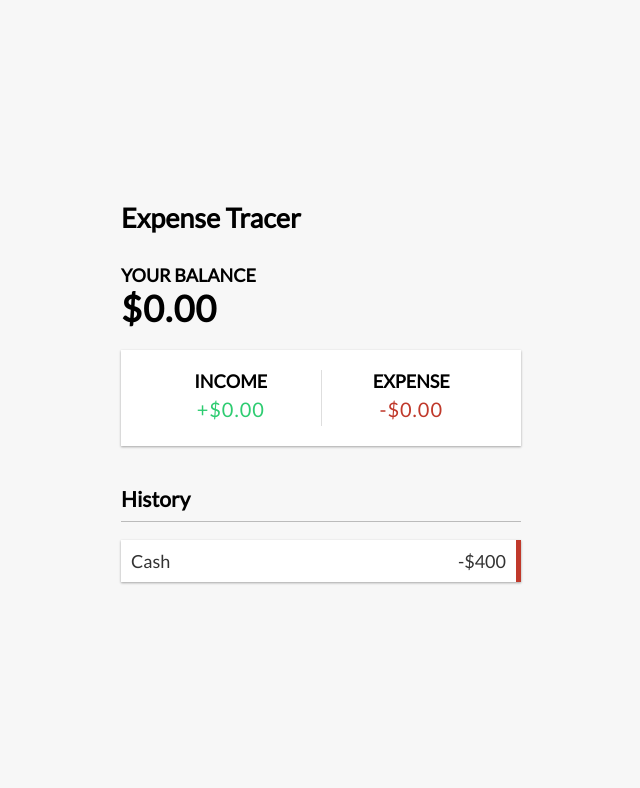
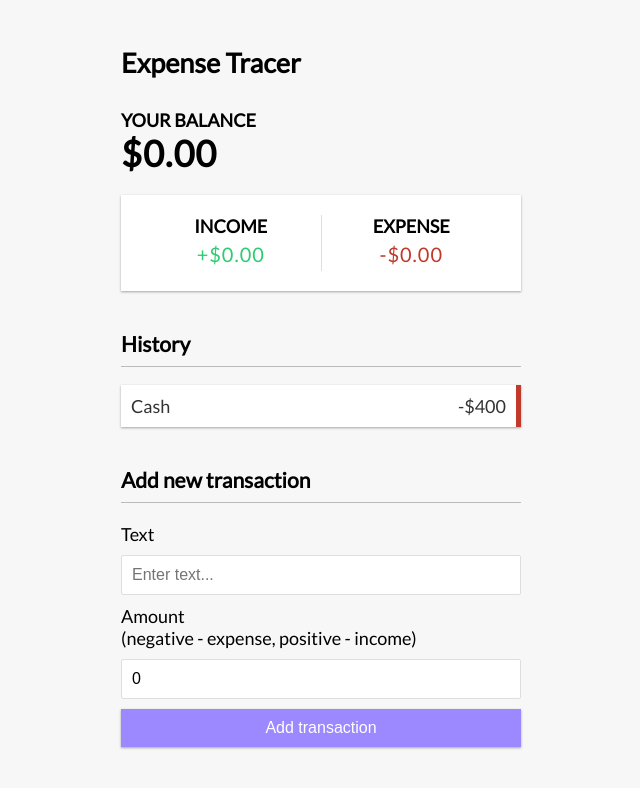
Before and after one commit to jls777/expense-tracker, a React (Vite) app: page / in a window 1280 px wide. Shown: the top 788 px of the page, without its empty margins (319-959 px from the left). Built offline with nearby package versions, Linux system fonts and the light colour scheme.

Commit message:
added transactionlist component

```diff
--- a/src/App.jsx
+++ b/src/App.jsx
@@ -3,6 +3,7 @@
 import { Balance } from './components/Balance'
 import { IncomeExpenses } from './components/IncomeExpenses'
 import { TransactionList } from './components/TransactionList'
+import { AddTransaction } from './components/AddTransaction'
 
 function App() {
 
@@ -13,6 +14,7 @@
         <Balance />
         <IncomeExpenses />
         <TransactionList />
+        <AddTransaction />
       </div>
     </div>
   )
--- /dev/null
+++ b/src/components/AddTransaction.jsx
@@ -0,0 +1,27 @@
+import React, { useState } from "react";
+
+export const AddTransaction = () => {
+  const [text, setText] = useState('');
+  const [amount, setAmount] = useState(0);
+
+
+  return (
+    <>
+      <h3>Add new transaction</h3>
+      <form>
+        <div className="form-control">
+          <label htmlFor="text">Text</label>
+          <input type="text"  value={text} onChange={(e) => setText(e.target.value)} placeholder="Enter text..." />
+        </div>
+        <div className="form-control">
+          <label htmlFor="amount"
+            >Amount <br />
+            (negative - expense, positive - income)</label
+          >
+          <input type="number"  value={amount} onChange={(e) => setAmount(e.target.value)} placeholder="Enter amount..." />
+        </div>
+        <button className="btn">Add transaction</button>
+      </form>
+    </>
+  )
+}
--- a/src/components/Balance.jsx
+++ b/src/components/Balance.jsx
@@ -4,7 +4,7 @@
   return (
     <>
       <h4>Your Balance</h4>
-      <h1 id="balance">$0.00</h1>
+      <h1>$0.00</h1>
     </>
   )
 }
--- a/src/components/IncomeExpenses.jsx
+++ b/src/components/IncomeExpenses.jsx
@@ -2,14 +2,14 @@
 
 export const IncomeExpenses = () => {
   return (
-    <div class="inc-exp-container">
+    <div className="inc-exp-container">
         <div>
           <h4>Income</h4>
-          <p id="money-plus" class="money plus">+$0.00</p>
+          <p className="money plus">+$0.00</p>
         </div>
         <div>
           <h4>Expense</h4>
-          <p id="money-minus" class="money minus">-$0.00</p>
+          <p className="money minus">-$0.00</p>
         </div>
       </div>
   )
--- a/src/components/TransactionList.jsx
+++ b/src/components/TransactionList.jsx
@@ -4,9 +4,9 @@
   return (
     <>
       <h3>History</h3>
-      <ul id="list" class="list">
-        <li class="minus">
-          Cash <span>-$400</span><button class="delete-btn">x</button>
+      <ul className="list">
+        <li className="minus">
+          Cash <span>-$400</span><button className="delete-btn">x</button>
         </li>
       </ul>
     </>
```
